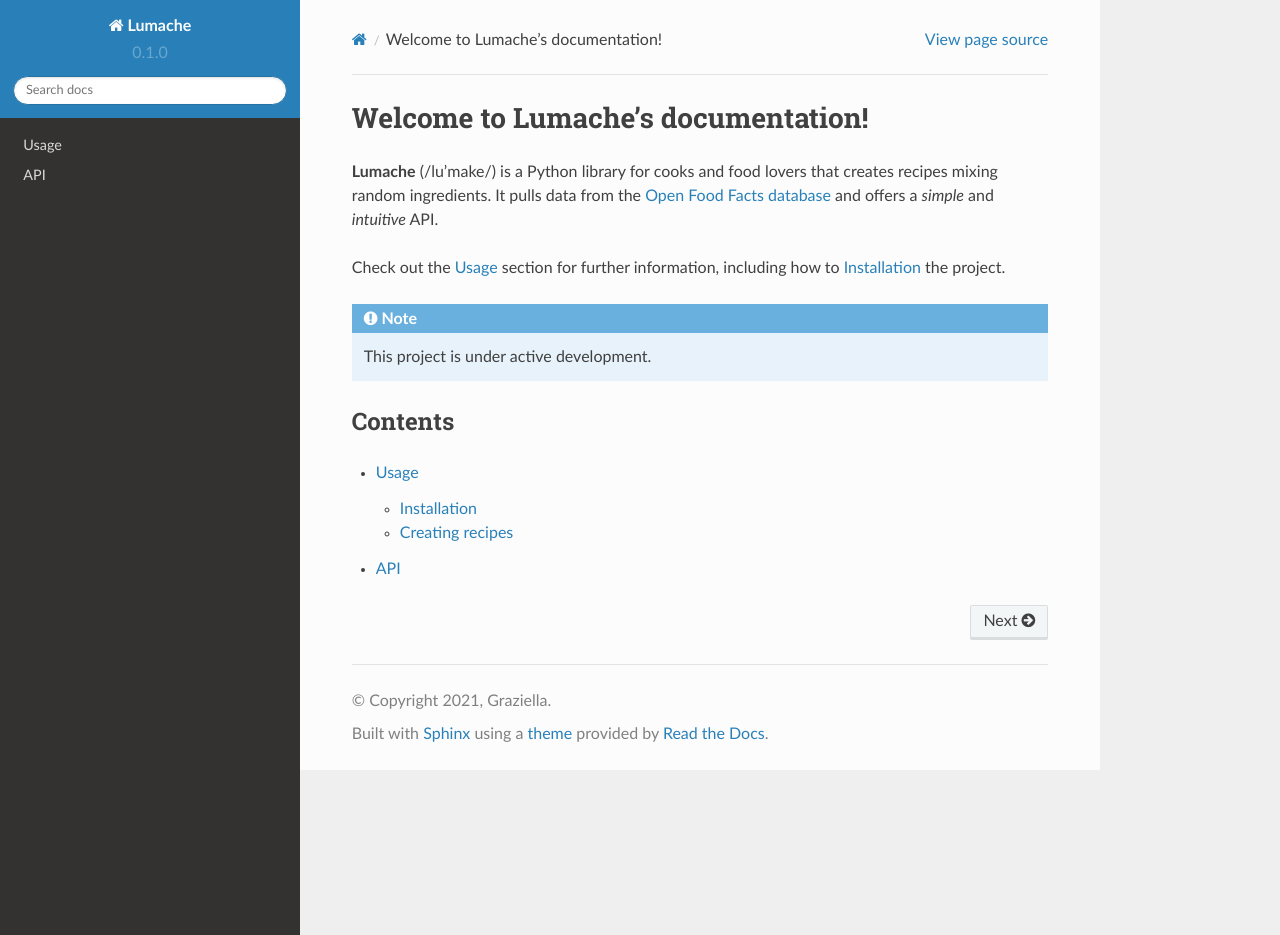
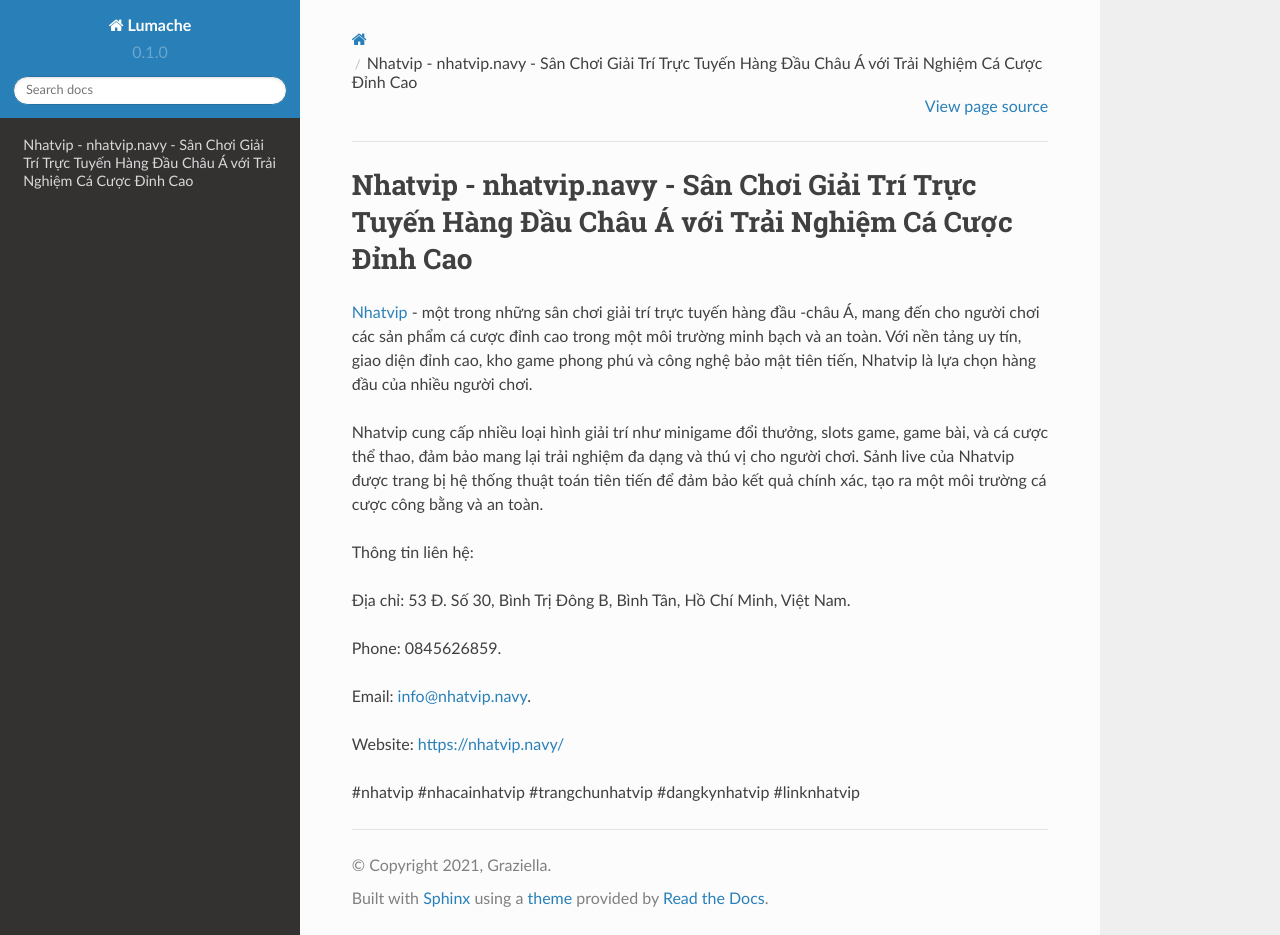
Before and after one commit to socialentity1/nhatvipnavy, a Sphinx documentation site: the page built from docs/source/index.rst, in a window 1280 px wide and 935 px high. Built offline with Sphinx 7.4.7 and the Read the Docs theme 2.0.0, drawn with Linux system fonts in a browser that asks for light colours.

Commit message:
Update index.rst

```diff
--- a/docs/source/index.rst
+++ b/docs/source/index.rst
@@ -1,22 +1,18 @@
-Welcome to Lumache's documentation!
+Nhatvip - nhatvip.navy - Sân Chơi Giải Trí Trực Tuyến Hàng Đầu Châu Á với Trải Nghiệm Cá Cược Đỉnh Cao
 ===================================
 
-**Lumache** (/lu'make/) is a Python library for cooks and food lovers
-that creates recipes mixing random ingredients.
-It pulls data from the `Open Food Facts database <https://world.openfoodfacts.org/>`_
-and offers a *simple* and *intuitive* API.
+`Nhatvip <https://nhatvip.navy/>`_ - một trong những sân chơi giải trí trực tuyến hàng đầu -châu Á, mang đến cho người chơi các sản phẩm cá cược đỉnh cao trong một môi trường minh bạch và an toàn. Với nền tảng uy tín, giao diện đỉnh cao, kho game phong phú và công nghệ bảo mật tiên tiến, Nhatvip là lựa chọn hàng đầu của nhiều người chơi.
 
-Check out the :doc:`usage` section for further information, including
-how to :ref:`installation` the project.
+Nhatvip cung cấp nhiều loại hình giải trí như minigame đổi thưởng, slots game, game bài, và cá cược thể thao, đảm bảo mang lại trải nghiệm đa dạng và thú vị cho người chơi. Sảnh live của Nhatvip được trang bị hệ thống thuật toán tiên tiến để đảm bảo kết quả chính xác, tạo ra một môi trường cá cược công bằng và an toàn.
 
-.. note::
+Thông tin liên hệ:
 
-   This project is under active development.
+Địa chỉ: 53 Đ. Số 30, Bình Trị Đông B, Bình Tân, Hồ Chí Minh, Việt Nam.
 
-Contents
---------
+Phone: 0845626859.
 
-.. toctree::
+Email: info@nhatvip.navy.
 
-   usage
-   api
+Website: https://nhatvip.navy/
+
+#nhatvip #nhacainhatvip #trangchunhatvip #dangkynhatvip #linknhatvip
```
